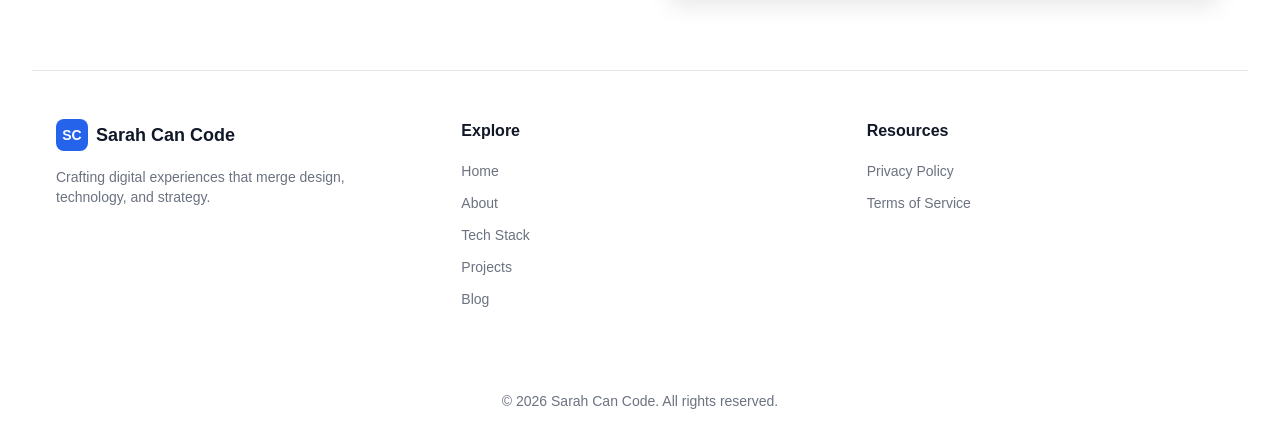
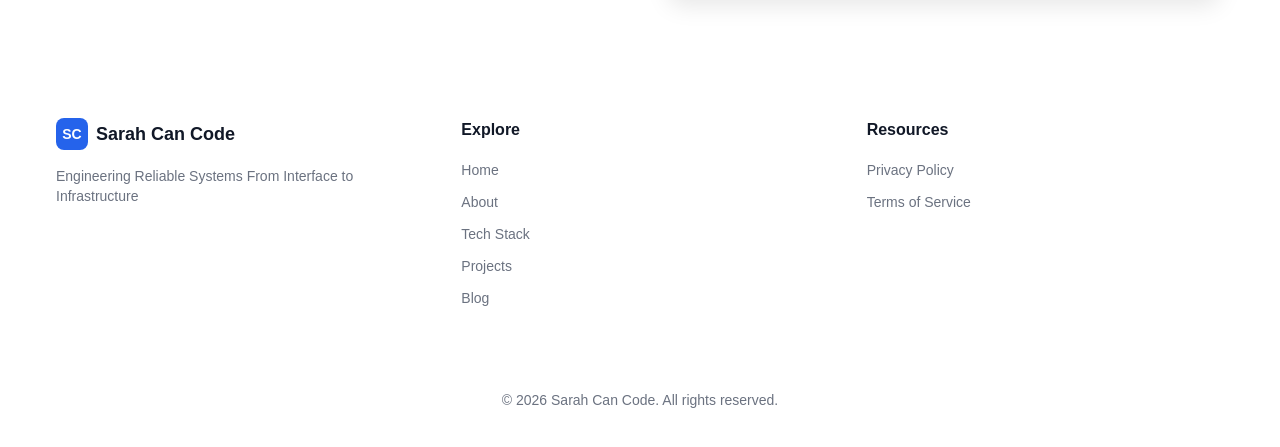
Before and after one commit to SarahWanjiru/sarahcancode, a Next.js app: page / in a window 1280 px wide. Shown: the part 3409-3856 px from the top of the page. Built offline with nearby package versions, Linux system fonts and the light colour scheme.

Commit message:
feat(footer): update tagline and simplify styling
Replaced generic tagline with more specific engineering-focused message and removed unnecessary border styling from footer component.

```diff
--- a/app/components/Footer.tsx
+++ b/app/components/Footer.tsx
@@ -1,6 +1,6 @@
 export default function Footer() {
   return (
-    <footer className="border-t border-border bg-bg-primary">
+    <footer className="bg-bg-primary">
       <div className="max-w-7xl mx-auto px-4 sm:px-6 py-8 sm:py-12">
         <div className="grid sm:grid-cols-2 md:grid-cols-3 gap-8 sm:gap-12 mb-8 sm:mb-12">
           {/* Brand Section */}
@@ -14,8 +14,7 @@ export default function Footer() {
               </span>
             </div>
             <p className="text-text-secondary text-sm">
-              Crafting digital experiences that merge design, technology, and
-              strategy.
+              Engineering Reliable Systems From Interface to Infrastructure
             </p>
           </div>
 
```
